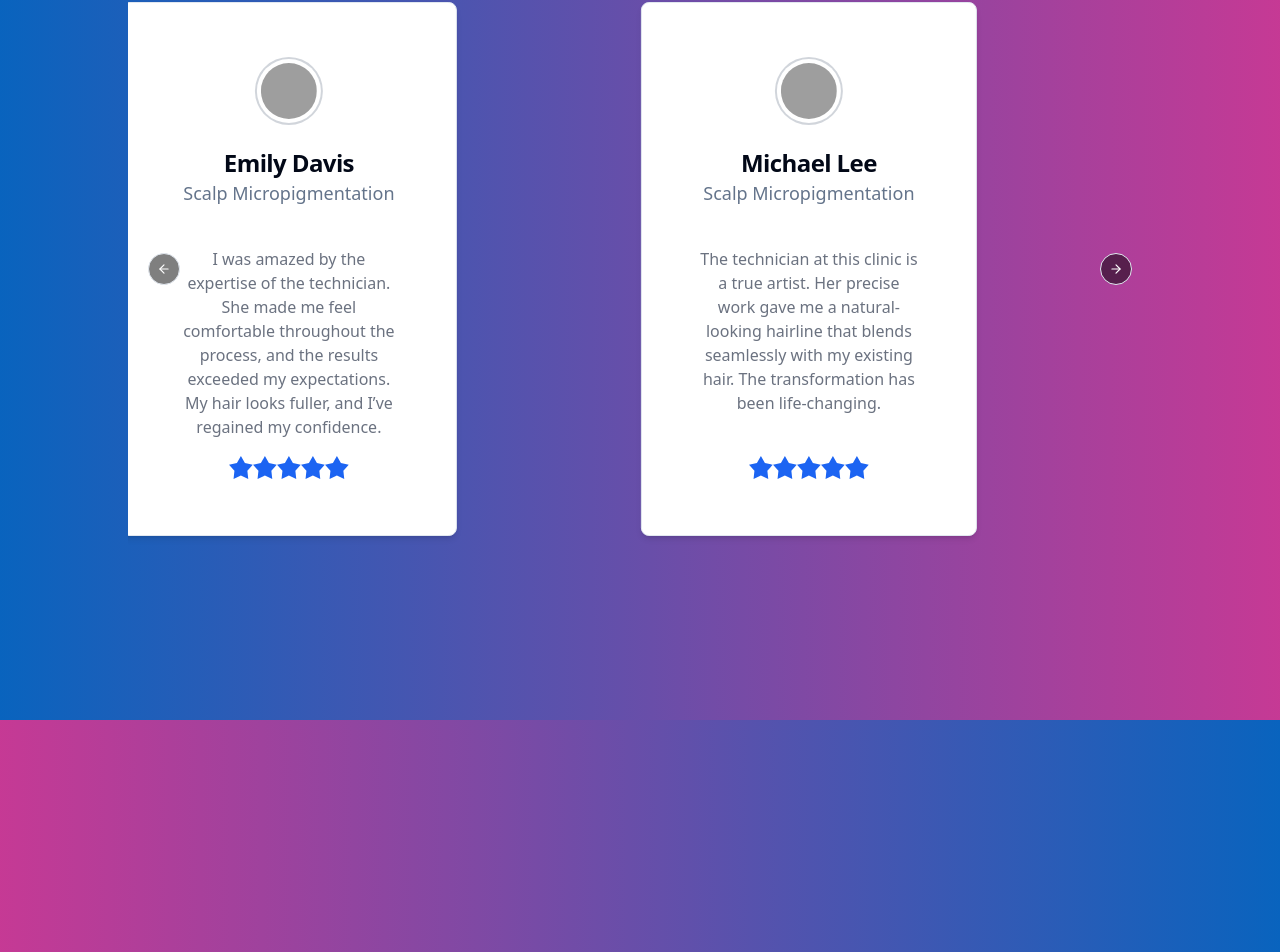
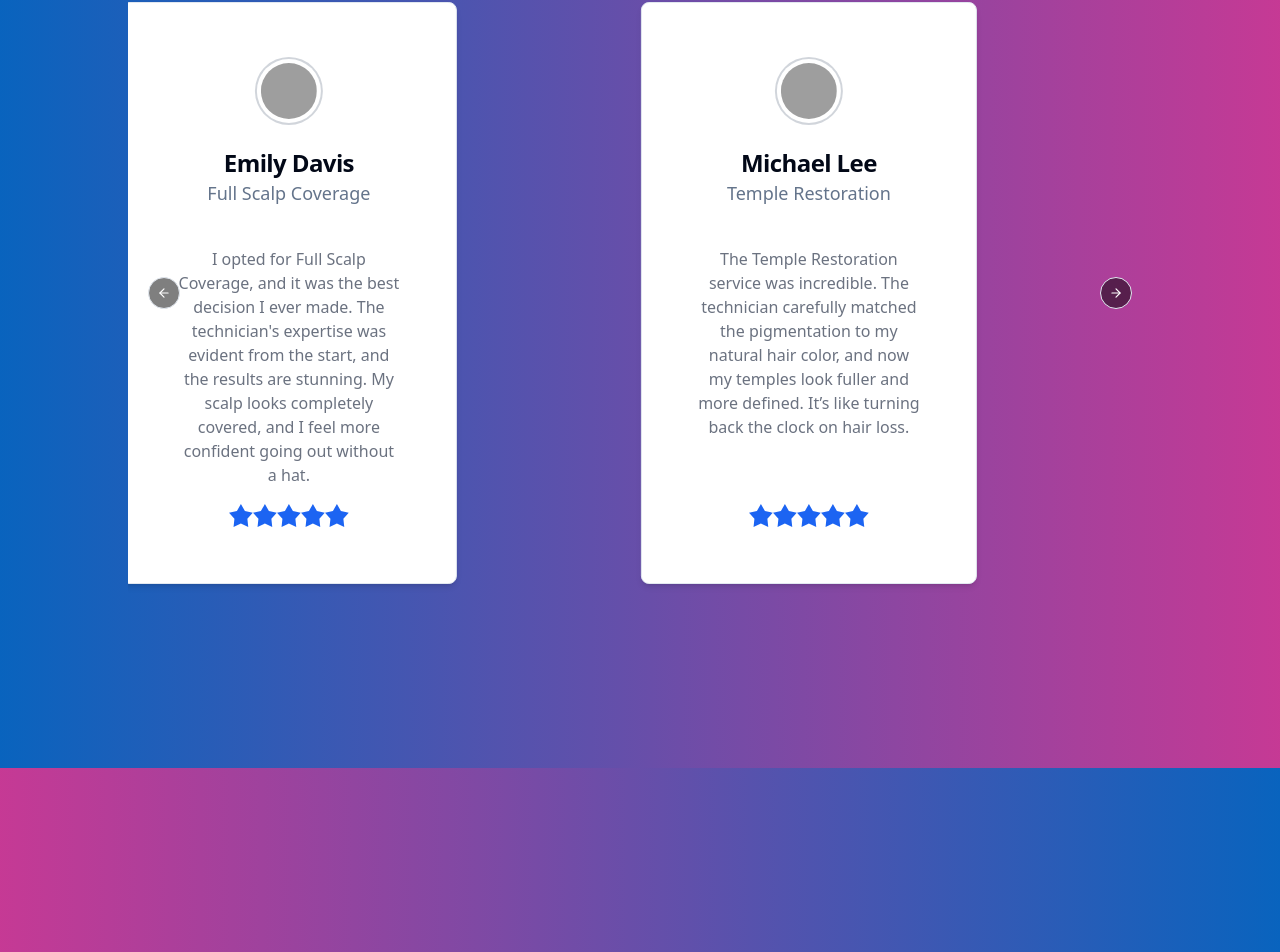
Before and after one commit to anthony95macias/Joyful-ink-spa-vite, a React (Vite) app: page / in a window 1280 px wide. Shown: the part 1938-2890 px from the top of the page. Built offline with nearby package versions, Linux system fonts and the light colour scheme; grey boxes are pictures that could not be loaded.

Commit message:
gave the reviews section better descriptions each story.

```diff
--- a/src/components/AboutServicesCard.tsx
+++ b/src/components/AboutServicesCard.tsx
@@ -12,14 +12,14 @@ import Autoplay from "embla-carousel-autoplay";
 // Image URLs
 const images = [
   "/img_11.png",
-  "/img_1.png", /* make all img same size */
+  "/img_1.png" /* make all img same size */,
   "/img_3.png",
   "/img_5.png",
   "/img_4.png",
-  "/img_7.png", /* fix positioning */
+  "/img_7.png" /* fix positioning */,
   "/img_6.png",
-  "/img_8.png", /* fix positioning */
-  "/img_10.png", /* fix positioning */
+  "/img_8.png" /* fix positioning */,
+  "/img_10.png" /* fix positioning */,
 ];
 
 const AboutServicesCard: React.FC = () => {
@@ -61,7 +61,10 @@ const AboutServicesCard: React.FC = () => {
 
 export function CarouselDApiDemo() {
   const [api, setApi] = React.useState<CarouselApi>();
-  const [imgSize, setImgSize] = React.useState<{ width: number; height: number } | null>(null);
+  const [imgSize, setImgSize] = React.useState<{
+    width: number;
+    height: number;
+  } | null>(null);
 
   React.useEffect(() => {
     // Load the dimensions of "/img_4.png"
@@ -95,7 +98,10 @@ export function CarouselDApiDemo() {
       >
         <CarouselContent className="h-full">
           {images.map((image, index) => (
-            <CarouselItem key={index} className="h-full flex items-center justify-center">
+            <CarouselItem
+              key={index}
+              className="h-full flex items-center justify-center"
+            >
               <div className="p-2 flex items-center justify-center">
                 {imgSize ? (
                   <img
--- a/src/components/Gallery.tsx
+++ b/src/components/Gallery.tsx
@@ -19,39 +19,39 @@ import Autoplay from "embla-carousel-autoplay";
 const smpReviews = [
   {
     name: "James Turner",
-    treatment: "Scalp Micropigmentation",
+    treatment: "Advanced Hairline Design",
     testimonial:
-      "The SMP treatment I received from the technician here was outstanding. Her attention to detail and skillful work completely transformed my hairline. I couldn’t be happier with the results.",
+      "The Advanced Hairline Design service completely changed my look. The technician’s precision and artistic eye created a natural, youthful hairline that blends seamlessly with my remaining hair. I'm absolutely thrilled with the outcome!",
   },
   {
     name: "Emily Davis",
-    treatment: "Scalp Micropigmentation",
+    treatment: "Full Scalp Coverage",
     testimonial:
-      "I was amazed by the expertise of the technician. She made me feel comfortable throughout the process, and the results exceeded my expectations. My hair looks fuller, and I’ve regained my confidence.",
+      "I opted for Full Scalp Coverage, and it was the best decision I ever made. The technician's expertise was evident from the start, and the results are stunning. My scalp looks completely covered, and I feel more confident going out without a hat.",
   },
   {
     name: "Michael Lee",
-    treatment: "Scalp Micropigmentation",
+    treatment: "Temple Restoration",
     testimonial:
-      "The technician at this clinic is a true artist. Her precise work gave me a natural-looking hairline that blends seamlessly with my existing hair. The transformation has been life-changing.",
+      "The Temple Restoration service was incredible. The technician carefully matched the pigmentation to my natural hair color, and now my temples look fuller and more defined. It’s like turning back the clock on hair loss.",
   },
   {
     name: "Sarah Johnson",
-    treatment: "Scalp Micropigmentation",
+    treatment: "Micro Density Treatment",
     testimonial:
-      "After years of dealing with hair loss, the SMP treatment from this skilled technician has been a game-changer. Her professional approach and the natural results have restored my self-esteem.",
+      "The Micro Density Treatment added volume to my thinning hair areas in a way that looks natural and realistic. The technician was incredibly skilled and made me feel comfortable throughout the process. I feel like I have my old hair back!",
   },
   {
     name: "David Brown",
-    treatment: "Scalp Micropigmentation",
+    treatment: "Hairline Enhancement",
     testimonial:
-      "I was nervous about the procedure, but the technician’s expertise put me at ease. The results are incredibly natural, and I feel more confident every day. I highly recommend her services.",
+      "I chose Hairline Enhancement to refine my existing hairline, and I’m amazed at how natural it looks. The technician’s detailed approach and careful planning resulted in a perfect blend with my natural hair. I couldn’t be happier!",
   },
   {
     name: "Sophia Martinez",
-    treatment: "Scalp Micropigmentation",
+    treatment: "Scar Concealment SMP",
     testimonial:
-      "The technician’s work is nothing short of amazing. She took the time to understand my concerns and delivered results that look and feel completely natural. I’m thrilled with the outcome.",
+      "The Scar Concealment SMP was a lifesaver. The technician skillfully blended the pigmentation with my existing hair, making my scars practically disappear. The results are incredibly realistic, and I’m so pleased with the outcome.",
   },
 ];
 
```
